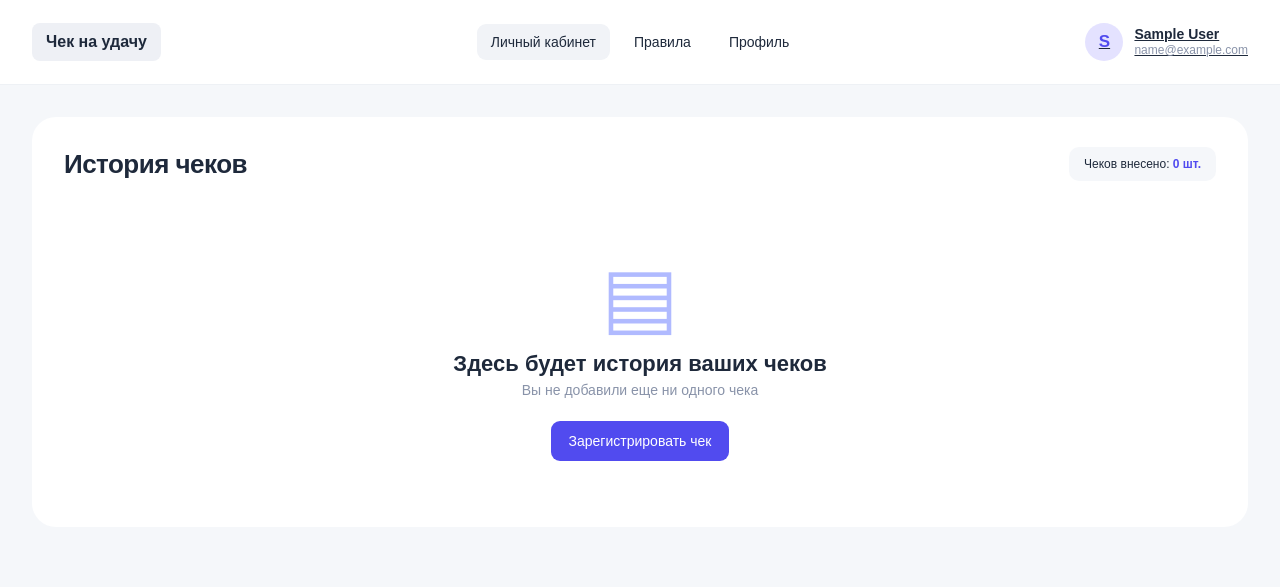
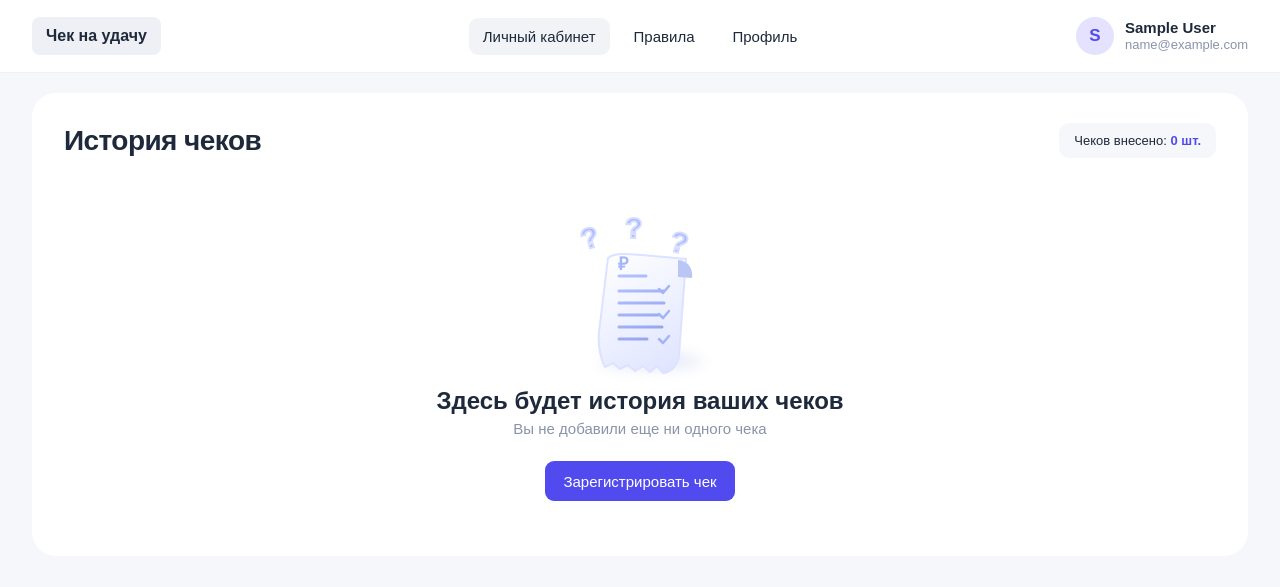
Before and after one commit to mank000/firstitcompanytest, a Django app: page / in a window 1280 px wide. Shown: the top 587 px of the page. Run offline with Django 5.2, Linux system fonts and the light colour scheme; the visitor is signed in with stand-in values (Sample User, id 1); data that the repository does not hold is empty; parts of the project's set-up code (start-up, migrations or seed data) failed here and were passed over.

Commit message:
Обновил оформление кабинета

```diff
--- a/receipts/static/receipts/form.js
+++ b/receipts/static/receipts/form.js
@@ -77,6 +77,7 @@ if (form) {
             if (response.ok) {
                 form.reset();
                 document.querySelector("#form-content").hidden = true;
+                document.querySelector("#form-card").classList.add("is-success");
                 document.querySelector("#success-panel").hidden = false;
                 return;
             }
--- a/receipts/static/receipts/style.css
+++ b/receipts/static/receipts/style.css
@@ -13,8 +13,8 @@ button, input { font: inherit; }
 
 .site-header { border-bottom: 1px solid #eef1f5; background: #fff; }
 .header-inner {
-    min-height: 84px;
-    max-width: 1440px;
+    min-height: 72px;
+    max-width: 1600px;
     margin: 0 auto;
     padding: 0 32px;
     display: grid;
@@ -22,21 +22,19 @@ button, input { font: inherit; }
     align-items: center;
     gap: 24px;
 }
-.brand { width: fit-content; padding: 10px 14px; border-radius: 8px; background: #eef0f5; font-size: 16px; font-weight: 700; text-decoration: none; white-space: nowrap; }
-.header-nav { display: flex; align-items: center; justify-content: center; gap: 10px; font-size: 14px; white-space: nowrap; }
+.brand { display: inline-block; width: fit-content; padding: 10px 14px; border-radius: 8px; background: #eef0f5; font-size: 16px; font-weight: 700; text-decoration: none; white-space: nowrap; }
+.header-nav { display: flex; align-items: center; justify-content: center; gap: 10px; font-size: 15px; white-space: nowrap; }
 .header-nav a { padding: 10px 14px; border-radius: 9px; text-decoration: none; }
 .header-nav a:hover, .header-nav a.active { background: #f1f3f7; }
-.header-profile { display: flex; align-items: center; justify-self: end; gap: 11px; min-width: 0; }
+.header-profile { display: flex; align-items: center; justify-self: end; gap: 11px; min-width: 0; text-decoration: none; }
 .profile-avatar { display: grid; flex: none; place-items: center; width: 38px; height: 38px; border-radius: 50%; background: #e4e2ff; color: #514bef; font-size: 17px; font-weight: 700; }
 .profile-details { display: flex; flex-direction: column; min-width: 0; line-height: 1.3; }
 .profile-details strong, .profile-details small { overflow: hidden; text-overflow: ellipsis; white-space: nowrap; }
-.profile-details strong { font-size: 14px; font-weight: 600; }
-.profile-details small { color: #8993a9; font-size: 12px; }
-.nav-button { border: 0; padding: 9px 0 9px 8px; color: #66708a; background: none; cursor: pointer; white-space: nowrap; }
-.nav-button:hover { color: #514bef; }
-.main-content { max-width: 1440px; margin: 0 auto; padding: 32px; }
+.profile-details strong { font-size: 15px; font-weight: 600; }
+.profile-details small { color: #8993a9; font-size: 13px; }
+.main-content { max-width: 1600px; margin: 0 auto; padding: 20px 32px 32px; }
 h1, h2, p { margin-top: 0; }
-h1 { font-size: 26px; letter-spacing: -.02em; }
+h1 { font-size: 28px; letter-spacing: -.02em; }
 .button {
     display: inline-flex;
     align-items: center;
@@ -47,7 +45,7 @@ h1 { font-size: 26px; letter-spacing: -.02em; }
     border-radius: 9px;
     background: #514bef;
     color: #fff;
-    font-size: 14px;
+    font-size: 15px;
     text-align: center;
     text-decoration: none;
     cursor: pointer;
@@ -174,10 +173,10 @@ h1 { font-size: 26px; letter-spacing: -.02em; }
 .history-card { min-height: 410px; padding: 30px 32px; border-radius: 24px; background: #fff; }
 .history-heading { display: flex; justify-content: space-between; align-items: center; gap: 16px; margin-bottom: 35px; }
 .history-heading h1 { margin: 0; }
-.receipt-count { padding: 10px 15px; border-radius: 10px; background: #f5f7fa; font-size: 12px; white-space: nowrap; }
+.receipt-count { padding: 10px 15px; border-radius: 10px; background: #f5f7fa; font-size: 13px; white-space: nowrap; }
 .receipt-count strong { color: #514bef; }
 .table-scroll { overflow-x: auto; }
-.receipt-table { width: 100%; border-collapse: collapse; font-size: 13px; text-align: left; }
+.receipt-table { width: 100%; border-collapse: collapse; font-size: 15px; text-align: left; }
 .receipt-table th:first-child, .receipt-table td:first-child { width: 80px; text-align: center; }
 .receipt-qr { display: block; width: 52px; height: 52px; margin: auto; image-rendering: pixelated; }
 .receipt-table th { padding: 9px 10px; background: #f5f7fa; color: #75819a; font-weight: 400; }
@@ -201,21 +200,25 @@ h1 { font-size: 26px; letter-spacing: -.02em; }
 .page-arrow.is-disabled { opacity: .45; }
 .page-ellipsis { min-width: 25px; }
 .history-footer { display: flex; justify-content: space-between; align-items: center; gap: 20px; margin-top: 25px; }
-.hint { margin: 0; padding: 11px 13px; border: 1px solid #dfe2ff; border-radius: 8px; color: #66708a; background: #f3f3ff; font-size: 13px; }
-.empty-state { padding: 40px 0 25px; text-align: center; }
-.empty-icon { margin-bottom: 13px; color: #b0baff; font-size: 82px; line-height: 1; }
-.empty-state h2 { margin-bottom: 5px; font-size: 22px; }
-.empty-state p { color: #8993a9; font-size: 14px; }
+.hint { margin: 0; padding: 11px 13px; border: 1px solid #dfe2ff; border-radius: 8px; color: #66708a; background: #f3f3ff; font-size: 14px; }
+.empty-state { padding: 18px 0 25px; text-align: center; }
+.empty-illustration { display: block; width: 180px; height: 172px; margin: 0 auto 4px; }
+.empty-state h2 { margin-bottom: 5px; font-size: 24px; }
+.empty-state p { color: #8993a9; font-size: 15px; }
 .empty-state .button { margin-top: 9px; }
+
+.info-card { width: min(100%, 720px); margin: 32px auto; padding: 36px; border-radius: 24px; background: #fff; }
+.info-card p { color: #4b5563; font-size: 16px; line-height: 1.6; }
+.info-card .button { margin-top: 12px; }
 
 .auth-card { margin-top: 45px; }
 .auth-card h1 { margin-bottom: 22px; }
-.auth-card form p { margin-bottom: 15px; font-size: 13px; }
+.auth-card form p { margin-bottom: 15px; font-size: 14px; }
 .auth-card label { display: block; margin-bottom: 5px; }
-.auth-card .helptext, .auth-card ul { display: block; margin: 5px 0; color: #75819a; font-size: 12px; }
+.auth-card .helptext, .auth-card ul { display: block; margin: 5px 0; color: #75819a; font-size: 13px; }
 .auth-card .errorlist { color: #e94651; }
 .auth-card .button { width: 100%; margin-top: 5px; }
-.auth-footer { margin: 20px 0 0; text-align: center; font-size: 13px; }
+.auth-footer { margin: 20px 0 0; text-align: center; font-size: 14px; }
 .auth-footer a { color: #514bef; }
 
 @media (max-width: 700px) {
--- a/receipts/templates/receipts/create.html
+++ b/receipts/templates/receipts/create.html
@@ -4,7 +4,7 @@
 {% block title %}Регистрация чека{% endblock %}
 
 {% block content %}
-<section class="form-card" aria-labelledby="form-title">
+<section class="form-card" id="form-card" aria-labelledby="form-title">
     <div id="form-content">
         <a class="close-link" href="{% url 'receipts:list' %}" aria-label="Вернуться к моим чекам">×</a>
         <h1 id="form-title">Регистрация чека</h1>
@@ -47,10 +47,10 @@
     <div class="success-panel" id="success-panel" role="status" hidden>
         <span class="success-icon" aria-hidden="true">✓</span>
         <h1>Ваш чек загружен</h1>
-        <p>Мы начали проверять вашу покупку. Статус чека появится в личном кабинете.</p>
+        <p>Мы начали проверять вашу покупку.<br>Статус чека появится в личном кабинете.</p>
         <a class="button" href="{% url 'receipts:list' %}">На главную</a>
     </div>
 </section>
-<script src="{% static 'receipts/form.js' %}?v=3" defer></script>
+<script src="{% static 'receipts/form.js' %}?v=4" defer></script>
 <script src="{% static 'receipts/scanner.js' %}?v=3" defer></script>
 {% endblock %}
--- a/receipts/templates/receipts/list.html
+++ b/receipts/templates/receipts/list.html
@@ -1,4 +1,5 @@
 {% extends "base.html" %}
+{% load static %}
 
 {% block title %}Мои чеки{% endblock %}
 
@@ -72,7 +73,7 @@
         </div>
     {% else %}
         <div class="empty-state">
-            <div class="empty-icon" aria-hidden="true">▤</div>
+            <img class="empty-illustration" src="{% static 'receipts/empty-receipt.svg' %}" alt="">
             <h2>Здесь будет история ваших чеков</h2>
             <p>Вы не добавили еще ни одного чека</p>
             <a class="button" href="{% url 'receipts:create' %}">Зарегистрировать чек</a>
```
Also changed, not shown: other parts of receipts/static/receipts/style.css (+19 -15 lines), receipts/static/receipts/empty-receipt.svg (added).
